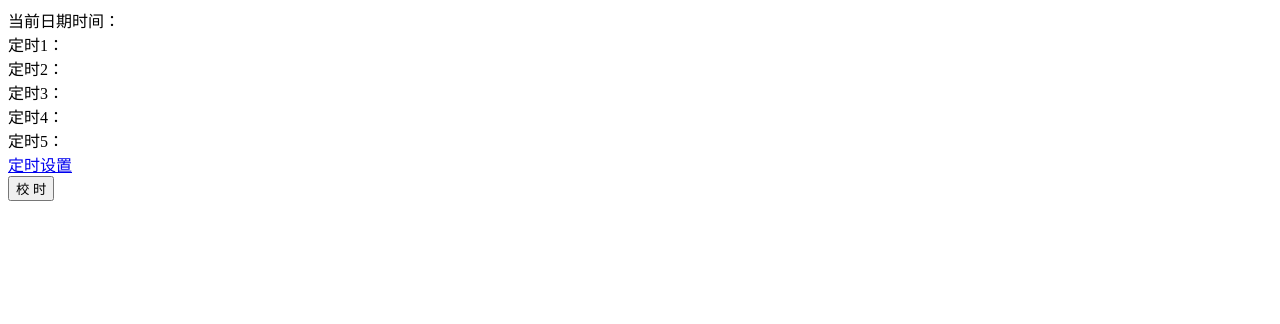
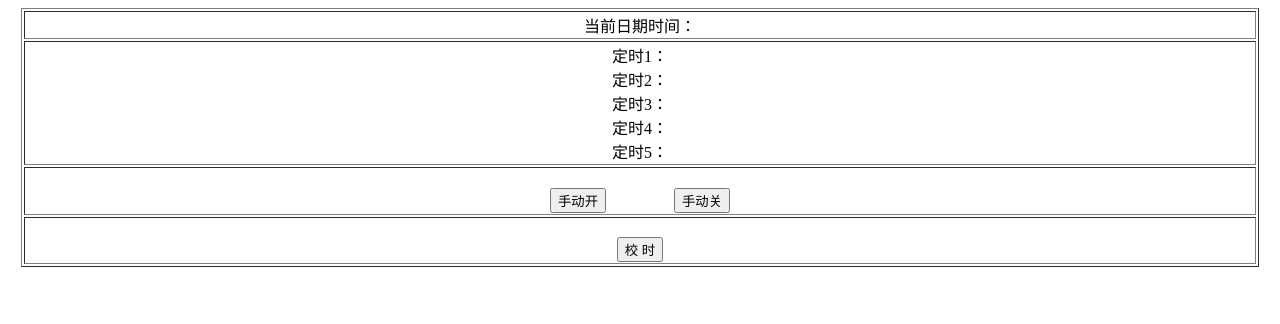
Before and after one commit to tanxiaozhan/timerLua, a plain HTML site: page index.html in a window 1280 px wide. Drawn offline with Linux system fonts and the light colour scheme.

Commit message:
project completed

```diff
--- a/index.html
+++ b/index.html
@@ -1,16 +1,27 @@
 <!DOCTYPE html>
 <html>
 <body>
-当前日期时间：<br>
-定时1：<br>
+<table width="98%" border="1" align="center">
+  <tr>
+    <td align="center">当前日期时间：</td>
+  </tr>
+  <tr>
+    <td align="center">定时1：<br>
 定时2：<br>
 定时3：<br>
 定时4：<br>
-定时5：<br>
-<a href='setAlarm.html'>定时设置</a><br>
-<form name='form1' method='post' action=''>
-	<input type='hidden' name='hiddenField'>
-    <input type='submit' name='button'value='校 时'>
-</form>
+定时5：</td>
+  </tr>
+  <tr><td align='center'><br><a href='?OP=open&auto=0'><button>手动开</button></a> 　　　　<a href='?OP=close&auto=0'><button>手动关</button></a></td></tr>
+  <tr>
+    <td align="center"><br><form name='form1' method='post' action=''>
+      <input type='hidden' name='hiddenField'>
+      <input type='submit' name='button'value='校 时'>
+    </form></td>
+  </tr>
+</table>
+<br>
+<br>
+<br>
 </body>
 </html>
```
Also changed, not shown: 4 other files.
